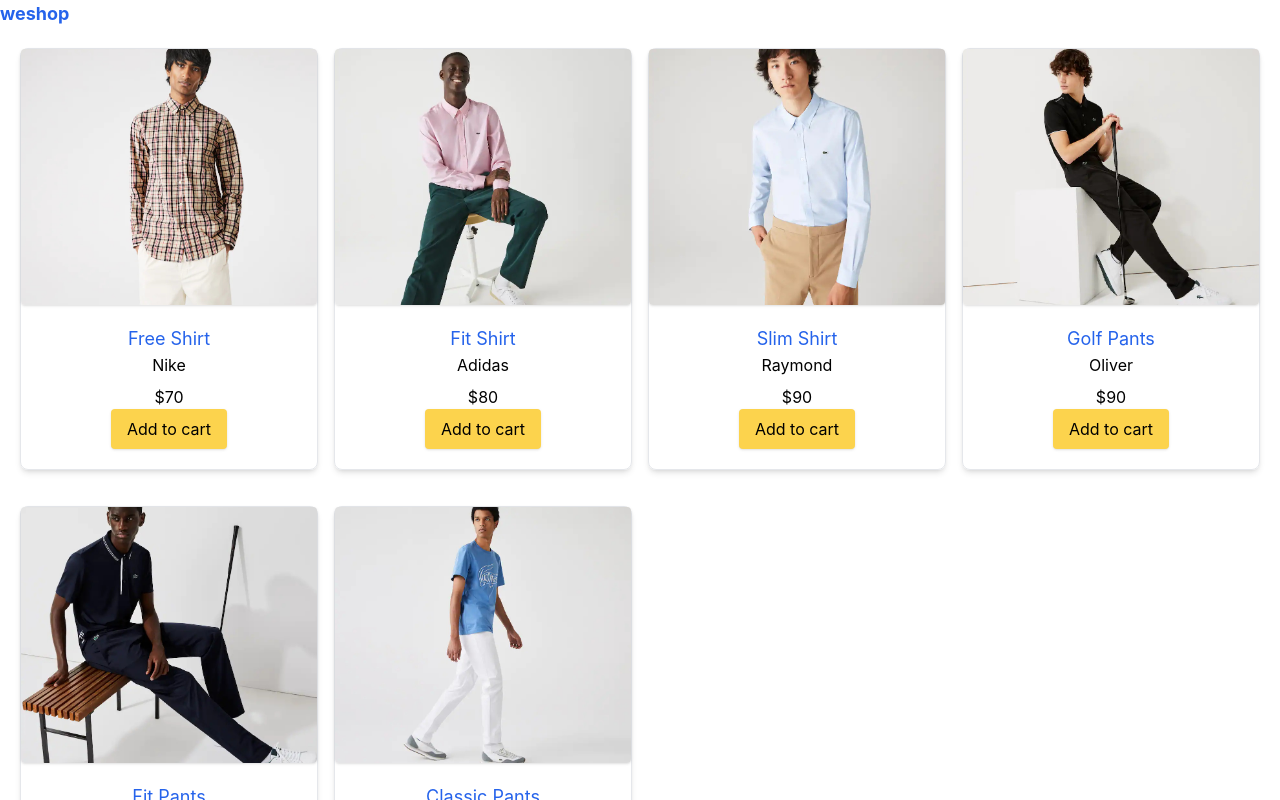
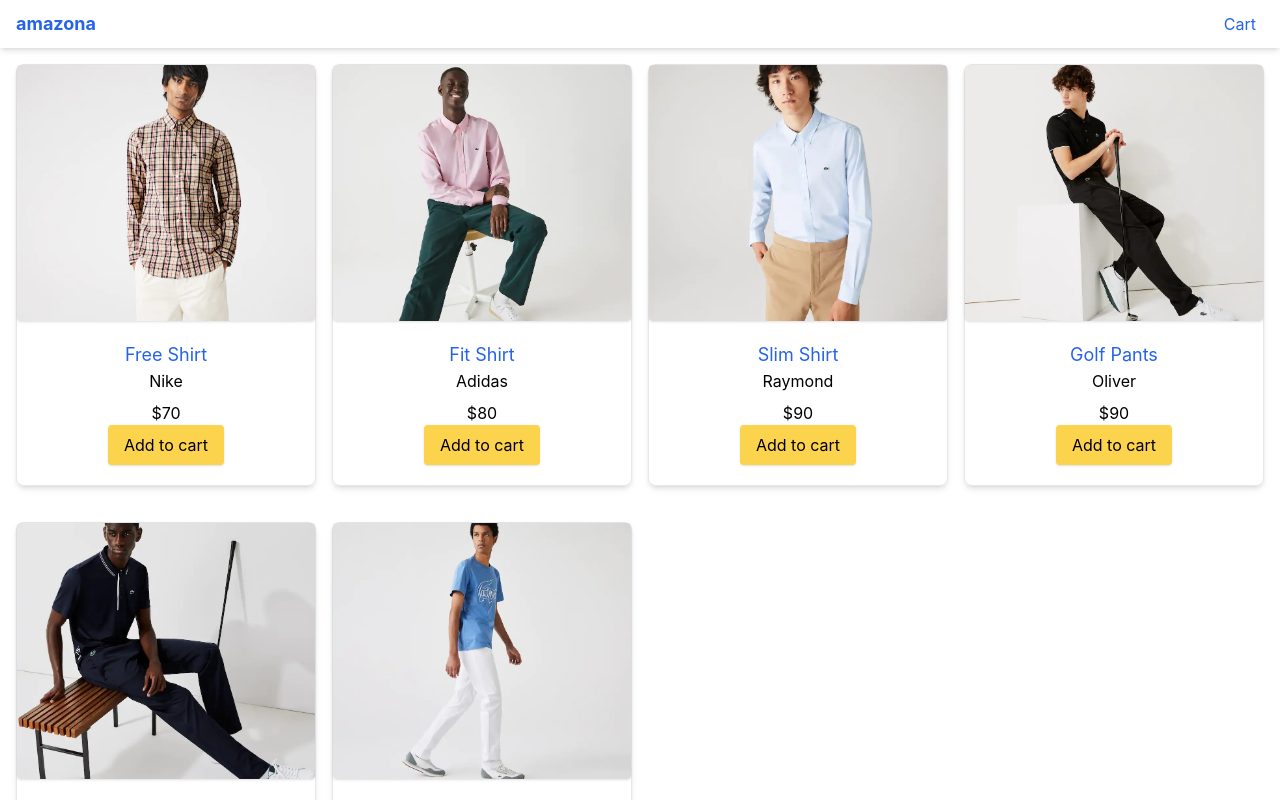
Before and after one commit to wwan5803/nextjs-ecommerce-sample, a Next.js app: page / in a window 1280 px wide. Shown: the top 800 px of the page. Built offline with nearby package versions, Linux system fonts and the light colour scheme.

Commit message:
feat: add cart page

```diff
--- a/components/Layout.tsx
+++ b/components/Layout.tsx
@@ -1,6 +1,7 @@
+import React, { useContext, useEffect, useState } from "react"
 import Head from "next/head"
-import React from "react"
 import Link from "next/link"
+import { Store } from "../utils/Store"
 
 interface LayoutPropsTypes {
   title: string
@@ -8,6 +9,13 @@
 }
 
 const Layout = ({ title, children }: LayoutPropsTypes) => {
+  const { state, dispatch } = useContext(Store)
+  const { cart } = state
+  const [cartItemsCount, setCartItemsCount] = useState(0)
+  useEffect(() => {
+    setCartItemsCount(cart.cartItems.reduce((a, c) => a + c.quantity, 0))
+  }, [cart.cartItems])
+
   return (
     <>
       <Head>
@@ -18,14 +26,28 @@
 
       <div className="flex min-h-screen flex-col justify-between ">
         <header>
-          <nav>
+          <nav className="flex h-12 items-center px-4 justify-between shadow-md">
             <Link href="/">
-              <a className="text-lg font-bold">weshop</a>
+              <a className="text-lg font-bold">amazona</a>
             </Link>
+            <div>
+              <Link href="/cart">
+                <a className="p-2">
+                  Cart
+                  {cartItemsCount > 0 && (
+                    <span className="ml-1 rounded-full bg-red-600 px-2 py-1 text-xs font-bold text-white">
+                      {cartItemsCount}
+                    </span>
+                  )}
+                </a>
+              </Link>
+            </div>
           </nav>
         </header>
-        <main className="sm:p-3 md:p-5">{children}</main>
-        <footer>footer</footer>
+        <main className="container m-auto mt-4 px-4">{children}</main>
+        <footer className="flex h-10 justify-center items-center shadow-inner">
+          <p>Copyright © 2022 Amazona</p>
+        </footer>
       </div>
     </>
   )
--- a/package.json
+++ b/package.json
@@ -11,12 +11,12 @@
   },
   "dependencies": {
     "@headlessui/react": "^1.6.6",
-    "@heroicons/react": "^2.0.8",
     "js-cookie": "^3.0.1",
     "next": "12.2.5",
     "next-auth": "^4.3.4",
     "react": "18.2.0",
     "react-dom": "18.2.0",
+    "react-icons": "^4.4.0",
     "react-toastify": "^9.0.1"
   },
   "devDependencies": {
--- a/pages/product/[slug].js
+++ b/pages/product/[slug].js
@@ -1,16 +1,26 @@
 import Image from "next/image"
 import Link from "next/link"
 import { useRouter } from "next/router"
-import React from "react"
+import React, { useContext } from "react"
 import Layout from "../../components/Layout"
 import data from "../../utils/data"
+import { Store } from "../../utils/Store"
 
 export default function ProductScreen() {
+  const { state, dispatch } = useContext(Store)
   const { query } = useRouter()
   const { slug } = query
   const product = data.products.find((item) => item.slug === slug)
   if (!product) {
     return <Layout title="Produt Not Found">Produt Not Found</Layout>
+  }
+
+  const handleAddCart = () => {
+    const existItem = state.cart.cartItems.find(
+      (item) => item.slug === product.slug
+    )
+    const quantity = existItem ? existItem.quantity + 1 : 1
+    dispatch({ type: "CART_ADD_ITEM", payload: { ...product, quantity } })
   }
 
   return (
@@ -49,7 +59,7 @@
               <div>Status</div>
               <div>{product.countInStock > 0 ? "In stock" : "Unavailable"}</div>
             </div>
-            <button className="primary-button w-full" onClick={() => null}>
+            <button className="primary-button w-full" onClick={handleAddCart}>
               Add to cart
             </button>
           </div>
--- /dev/null
+++ b/utils/Store.js
@@ -0,0 +1,69 @@
+import { createContext, useReducer } from "react"
+
+export const Store = createContext()
+
+const initialState = {
+  cart: { cartItems: [] }
+}
+
+function reducer(state, action) {
+  switch (action.type) {
+    case "CART_ADD_ITEM": {
+      const newItem = action.payload
+      const existItem = state.cart.cartItems.find(
+        (item) => item.slug === newItem.slug
+      )
+      const cartItems = existItem
+        ? state.cart.cartItems.map((item) =>
+            item.name === existItem.name ? newItem : item
+          )
+        : [...state.cart.cartItems, newItem]
+      return { ...state, cart: { ...state.cart, cartItems } }
+    }
+    case "CART_REMOVE_ITEM": {
+      const cartItems = state.cart.cartItems.filter(
+        (item) => item.slug !== action.payload.slug
+      )
+      return { ...state, cart: { ...state.cart, cartItems } }
+    }
+    case "CART_RESET":
+      return {
+        ...state,
+        cart: {
+          cartItems: [],
+          shippingAddress: { location: {} },
+          paymentMethod: ""
+        }
+      }
+    case "CART_CLEAR_ITEMS":
+      return { ...state, cart: { ...state.cart, cartItems: [] } }
+
+    case "SAVE_SHIPPING_ADDRESS":
+      return {
+        ...state,
+        cart: {
+          ...state.cart,
+          shippingAddress: {
+            ...state.cart.shippingAddress,
+            ...action.payload
+          }
+        }
+      }
+    case "SAVE_PAYMENT_METHOD":
+      return {
+        ...state,
+        cart: {
+          ...state.cart,
+          paymentMethod: action.payload
+        }
+      }
+    default:
+      return state
+  }
+}
+
+export function StoreProvider({ children }) {
+  const [state, dispatch] = useReducer(reducer, initialState)
+  const value = { state, dispatch }
+  return <Store.Provider value={value}>{children}</Store.Provider>
+}
```
Also changed, not shown: pages/_app.tsx (+4 -4 lines), pages/cart.tsx (added, +106 -0 lines), 1 other file (tests, documents, lock files or other folders).
